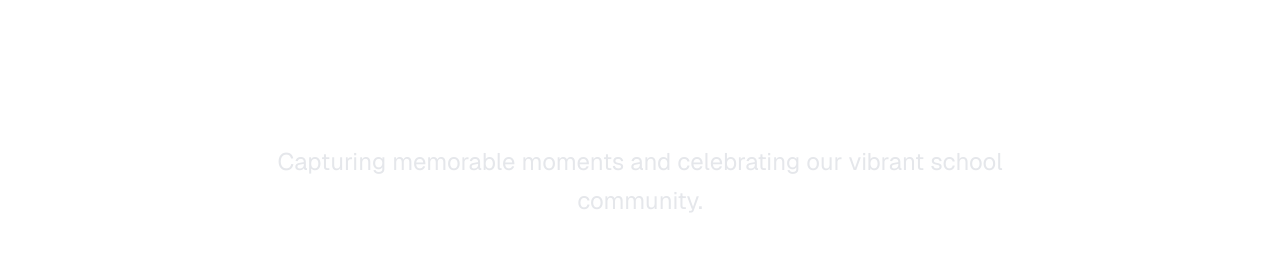
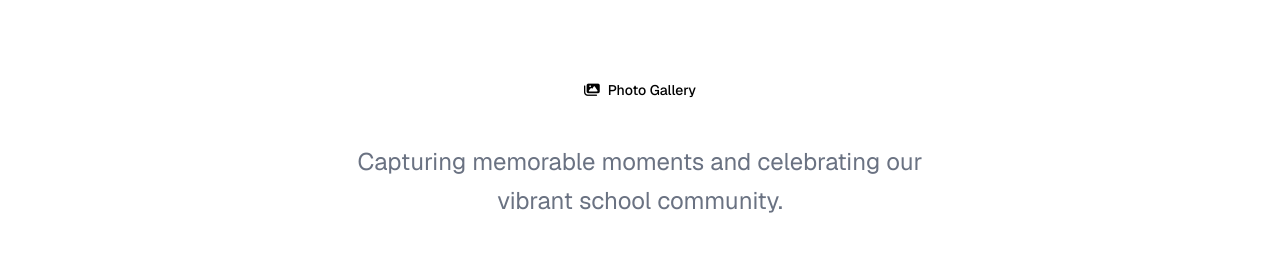
Before and after one commit to dev-dami/yeshua-app, a Next.js app: page /gallery in a window 1280 px wide. Shown: the part 229-499 px from the top of the page. Built offline with nearby package versions, Linux system fonts and the light colour scheme; no server answers; the database is empty.

Commit message:
Update page.tsx

```diff
--- a/app/gallery/page.tsx
+++ b/app/gallery/page.tsx
@@ -60,11 +60,11 @@ export default function GalleryPage() {
         }}
       >
         <div className="container mx-auto px-4 text-center">
-          <span className="inline-block px-5 py-2.5 bg-white/10 backdrop-blur-sm rounded-full text-white/90 text-sm font-medium mb-8">
+          <span className="inline-block px-5 py-2.5 bg-white/10 backdrop-blur-sm rounded-full text-black text-sm font-medium mb-8">
             <i className="fas fa-images mr-2"></i>
             Photo Gallery
           </span>
-          <p className="text-lg sm:text-xl md:text-2xl max-w-3xl mx-auto text-gray-200 leading-relaxed">
+          <p className="text-lg sm:text-xl md:text-2xl max-w-xl mx-auto text-gray-500 leading-relaxed">
             Capturing memorable moments and celebrating our vibrant school
             community.
           </p>
```
